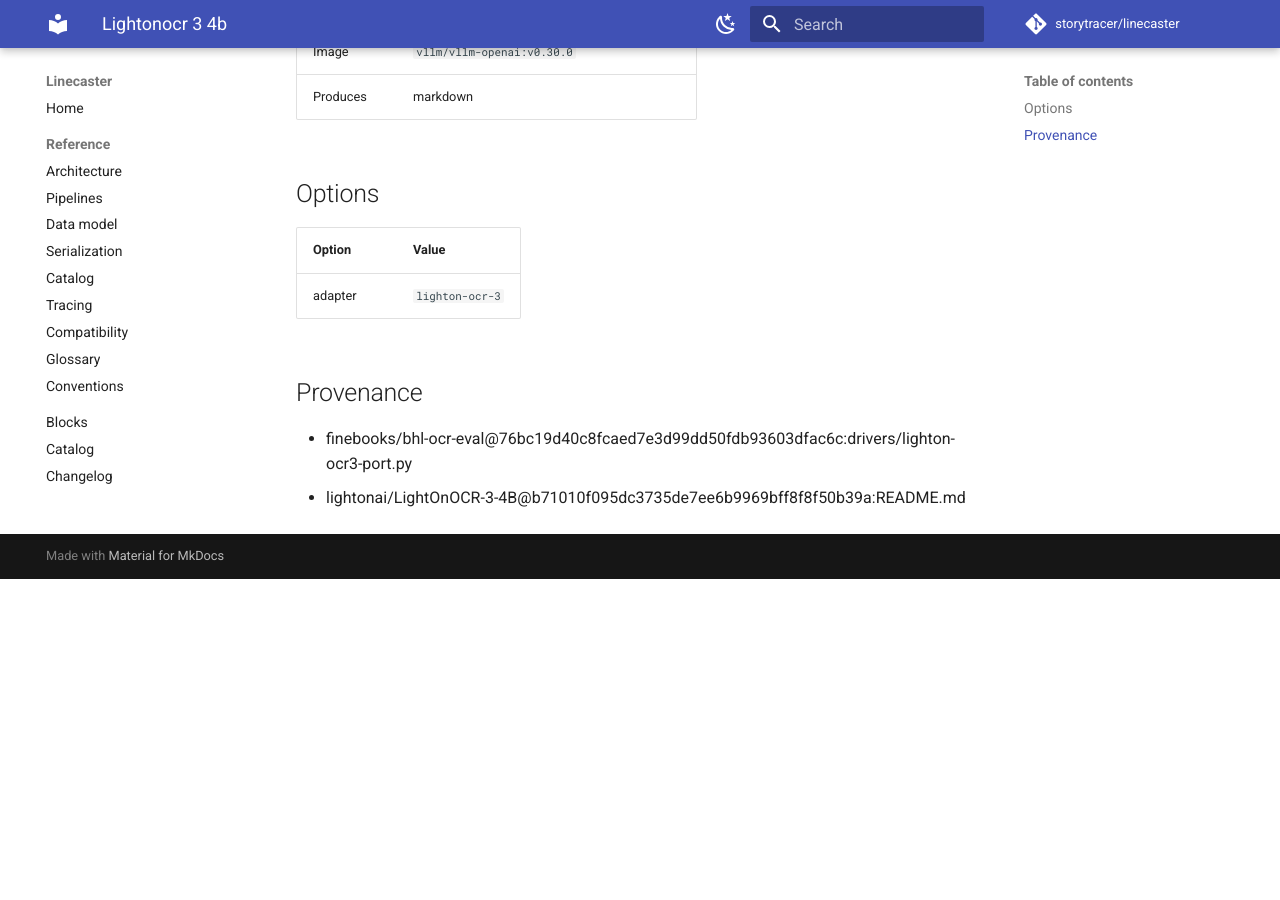
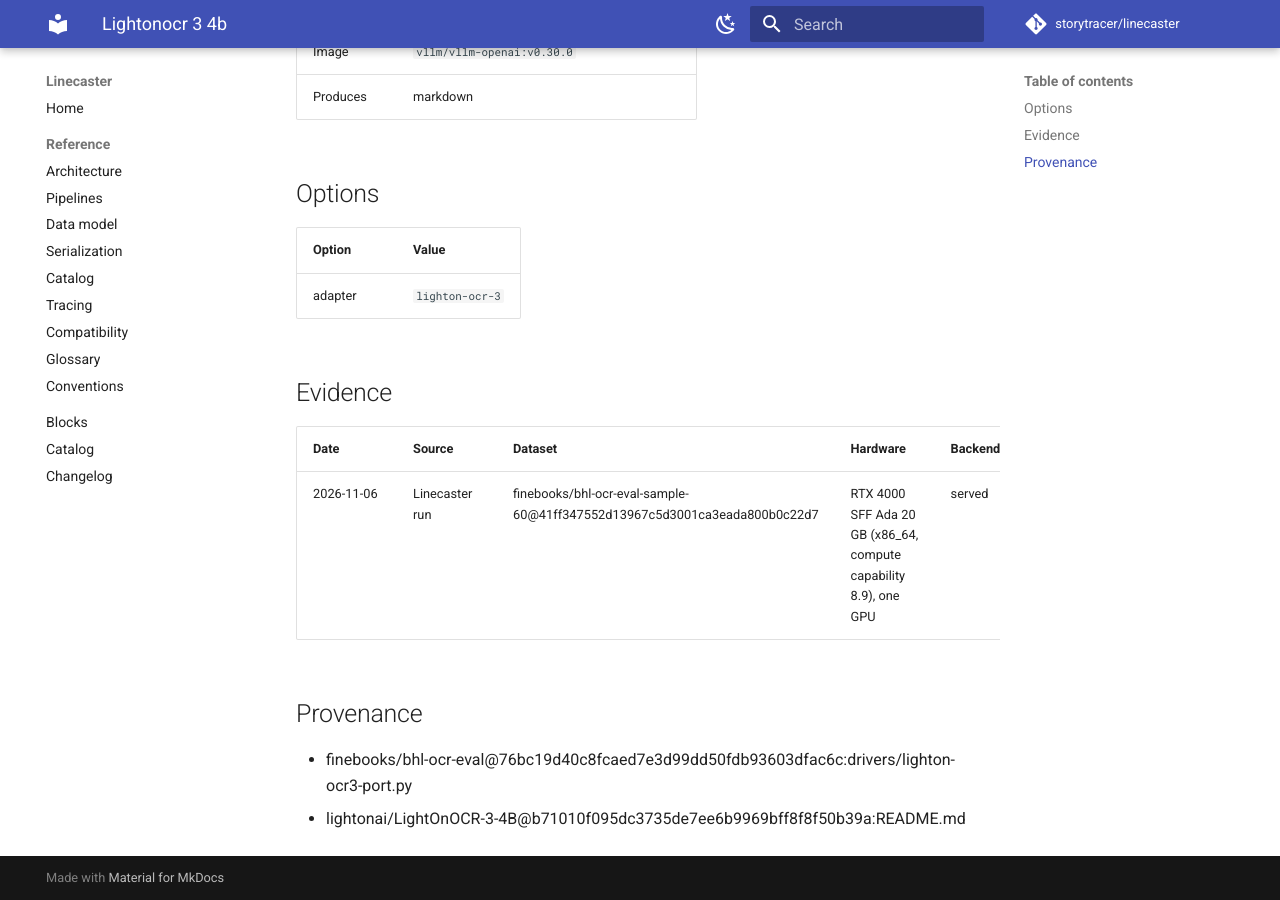
Before and after one commit to storytracer/linecaster, an MkDocs documentation site: the page built from docs/catalog/presets/recognition/lightonocr-3-4b.md, in a window 1280 px wide and 900 px high, scrolled down 1028 px. Built offline with MkDocs 1.6.1 and Material for MkDocs 9.7.7, drawn with Linux system fonts in a browser that asks for light colours; comment, search, counter and statistics services are not loaded; the version menu is left out; before the commit the page ends 1607 px from its top, so only the background shows below that.

Commit message:
Docs regenerated
Co-Authored-By: Claude Opus 5.5 <noreply@anthropic.com>

```diff
--- a/docs/catalog/presets/recognition/lightonocr-3-4b.md
+++ b/docs/catalog/presets/recognition/lightonocr-3-4b.md
@@ -39,6 +39,12 @@ uv run launch.py lightonocr-3-4b IMAGES OUT
 |---|---|
 | adapter | `lighton-ocr-3` |
 
+## Evidence
+
+| Date | Source | Dataset | Hardware | Backend | Result |
+|---|---|---|---|---|---|
+| 2026-11-06 | Linecaster run | finebooks/bhl-ocr-eval-sample-60@41ff347552d13967c5d3001ca3eada800b0c22d7 | RTX 4000 SFF Ada 20 GB (x86_64, compute capability 8.9), one GPU | served | cer_diplomatic 0.0324, cer_reading 0.0199, recall 0.9553 |
+
 ## Provenance
 
 - finebooks/bhl-ocr-eval@76bc19d40c8fcaed7e3d99dd50fdb93603dfac6c:drivers/lighton-ocr3-port.py
--- a/docs/llms-full.txt
+++ b/docs/llms-full.txt
@@ -2437,14 +2437,14 @@ Generated by `linecaster docs` from the catalog's entries and the engines' and p
 | [`chandra-ocr-2`](presets/recognition/chandra-ocr-2.md) | `chat.v1` | AI Pubs Open RAIL-M License (Modified) | 0.0190 |
 | [`deepseek-ocr`](presets/recognition/deepseek-ocr.md) | `chat.v1` | MIT | 0.0551 |
 | [`deepseek-ocr-2`](presets/recognition/deepseek-ocr-2.md) | `chat.v1` | Apache-2.0 | 0.0576 |
-| [`dots-mocr`](presets/recognition/dots-mocr.md) | `chat.v1` | MIT |  |
+| [`dots-mocr`](presets/recognition/dots-mocr.md) | `chat.v1` | MIT | 0.0178 |
 | [`dots-ocr`](presets/recognition/dots-ocr.md) | `chat.v1` | MIT | 0.0170 |
 | [`falcon-ocr`](presets/recognition/falcon-ocr.md) | `falcon.recognition.v1` | Apache-2.0 | 0.0775 |
 | [`glm-ocr`](presets/recognition/glm-ocr.md) | `chat.v1` | MIT | 0.0368 |
 | [`indra-ocr`](presets/recognition/indra-ocr.md) | `indra.recognition.v1` | AI Pubs Open RAIL-M License (Modified) | 0.0489 |
 | [`lightonocr-2-1b`](presets/recognition/lightonocr-2-1b.md) | `chat.v1` | Apache-2.0 | 0.0372 |
-| [`lightonocr-3-0.8b`](presets/recognition/lightonocr-3-0.8b.md) | `chat.v1` | Apache-2.0 |  |
-| [`lightonocr-3-4b`](presets/recognition/lightonocr-3-4b.md) | `chat.v1` | Apache-2.0 |  |
+| [`lightonocr-3-0.8b`](presets/recognition/lightonocr-3-0.8b.md) | `chat.v1` | Apache-2.0 | 0.0307 |
+| [`lightonocr-3-4b`](presets/recognition/lightonocr-3-4b.md) | `chat.v1` | Apache-2.0 | 0.0199 |
 | [`nemotron-3.5-parse`](presets/recognition/nemotron-3.5-parse.md) | `chat.v1` | OpenMDW-1.1 | 0.0403 |
 | [`olmocr-2-7b-1025-fp8`](presets/recognition/olmocr-2-7b-1025-fp8.md) | `chat.v1` | Apache-2.0 |  |
 | [`ovisocr2`](presets/recognition/ovisocr2.md) | `chat.v1` | Apache-2.0 | 0.0276 |
```
Also changed, not shown: docs/catalog/README.md (+3 -3 lines), docs/catalog/presets/recognition/dots-mocr.md (+6 -0 lines), docs/catalog/presets/recognition/lightonocr-3-0.8b.md (+6 -0 lines).
